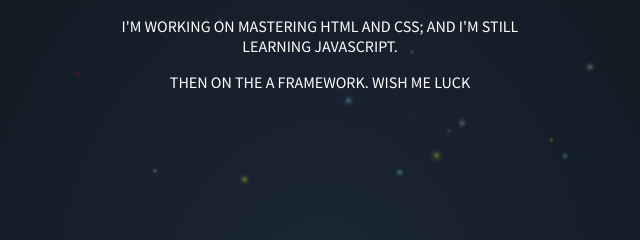
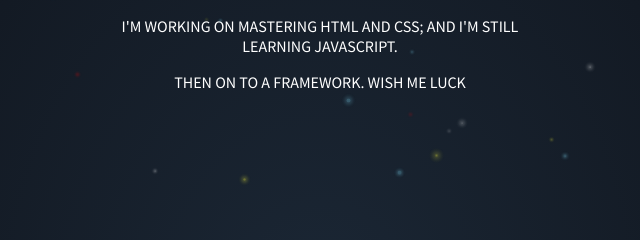
Before and after one commit to gork3n/gork3n.github.io, a plain HTML site: page index.html in a window 1280 px wide. Shown: the part 478-718 px from the top of the page, 320-960 px from the left. Drawn offline with Linux system fonts and the light colour scheme.

Commit message:
Typo
Fixed typo from Then on the to Then on to

```diff
--- a/index.html
+++ b/index.html
@@ -23,7 +23,7 @@
             <h1>I'm still learning</h1>
             <h2>So enjoy my Stars.</h2>
             <p>I'm working on mastering HTML and CSS; and I'm still learning JavaScript.</p>
-            <p>Then on the a framework. Wish me luck</p>
+            <p>Then on to a framework. Wish me luck</p>
         </div>
     </div>
 
```
